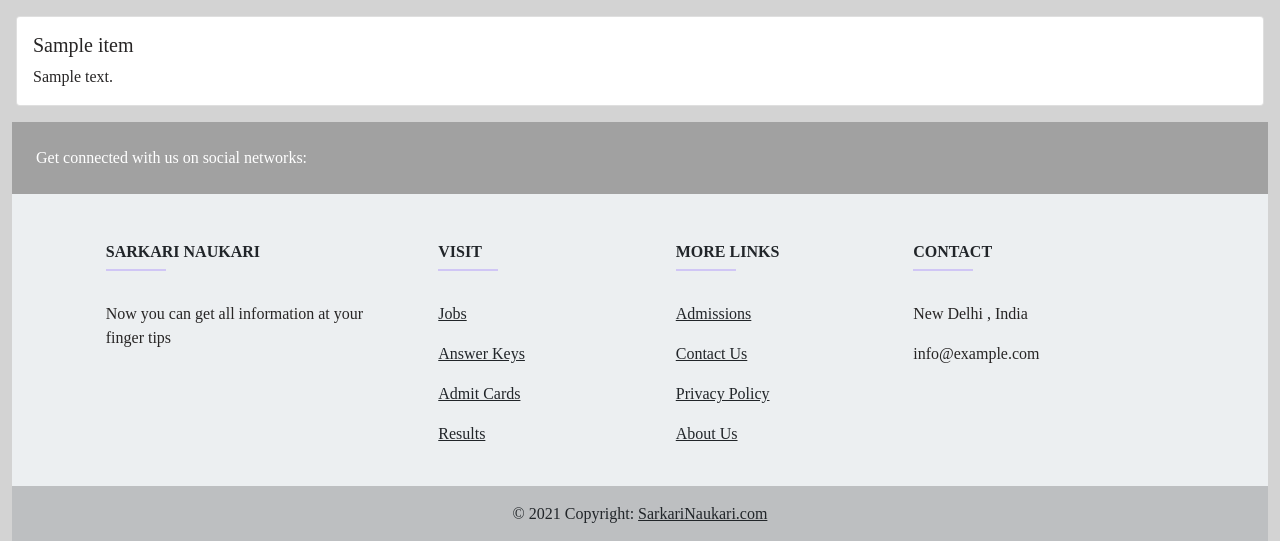
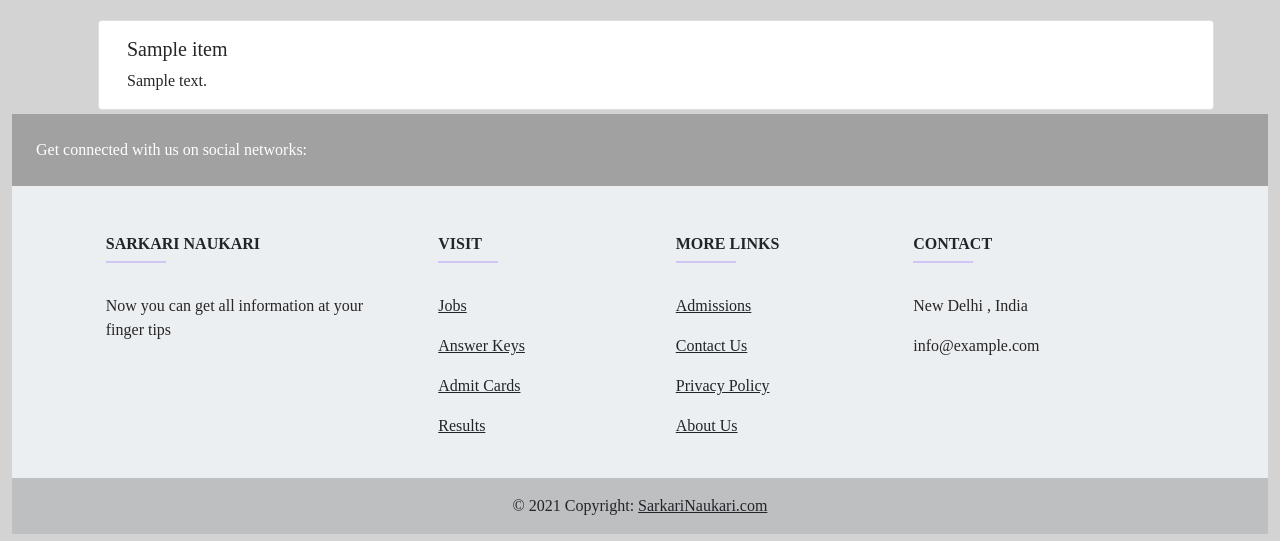
Before and after one commit to amya9/sarkari-naukari, a Flask app: page /latest_jobs in a window 1280 px wide. Shown: the part 76-617 px from the top of the page. Run offline with Flask 2, Linux system fonts and the light colour scheme; a database or web service that is not in the repository returns one stand-in record (values such as "Sample title"); some libraries are stand-ins or nearby versions.

Commit message:
latest job UI fixed

```diff
--- a/templates/latestJob.html
+++ b/templates/latestJob.html
@@ -4,17 +4,20 @@
 {% endblock title %}
 {% block body %}
 
+<div class="container ">
+  <div class="row mx-0  mt-3">
 {% for job in  item_collection  %}
 
+<div class="card my-1 mx-3  ">
 <a href="{{ url_for('item_detail' ,category_name = category_name , job_id = job._id)}}" class="custom-card" style="text-decoration: none;">
-<div class="card my-3 mx-3  ">
     <div class="card-body">
       <h5 class="card-title">{{job.job_title | safe}}</h5>
-      <p class="card-text">{{job.job_description | safe}}</p>
+      <p class="card-text">{{job.job_short_description | safe}}</p>
 
     </div>
-  </div>
-   </a>
+  </a>
+</div>
 {% endfor %}
-
+   </div>
+   </div>
 {% endblock body %}
```
